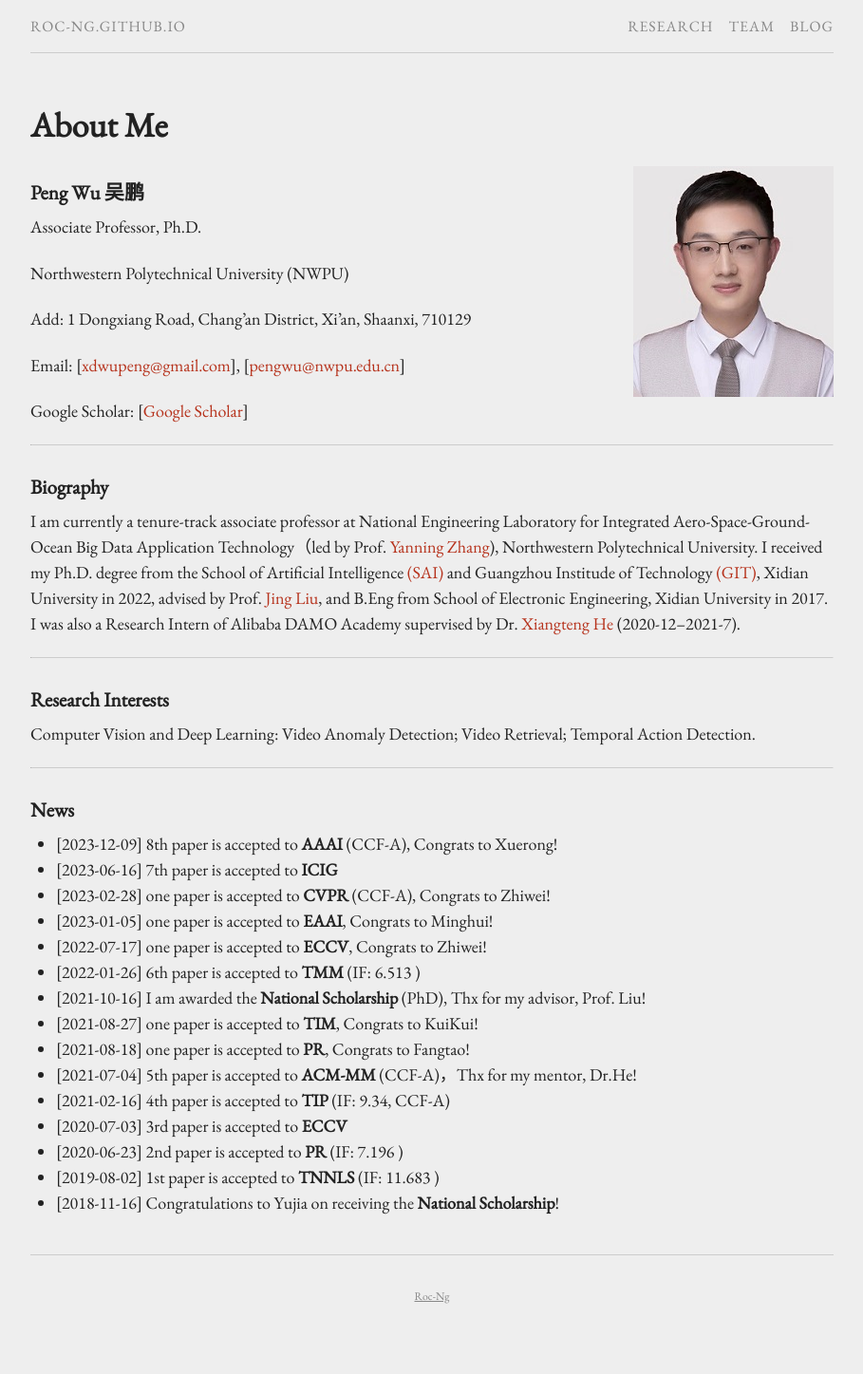
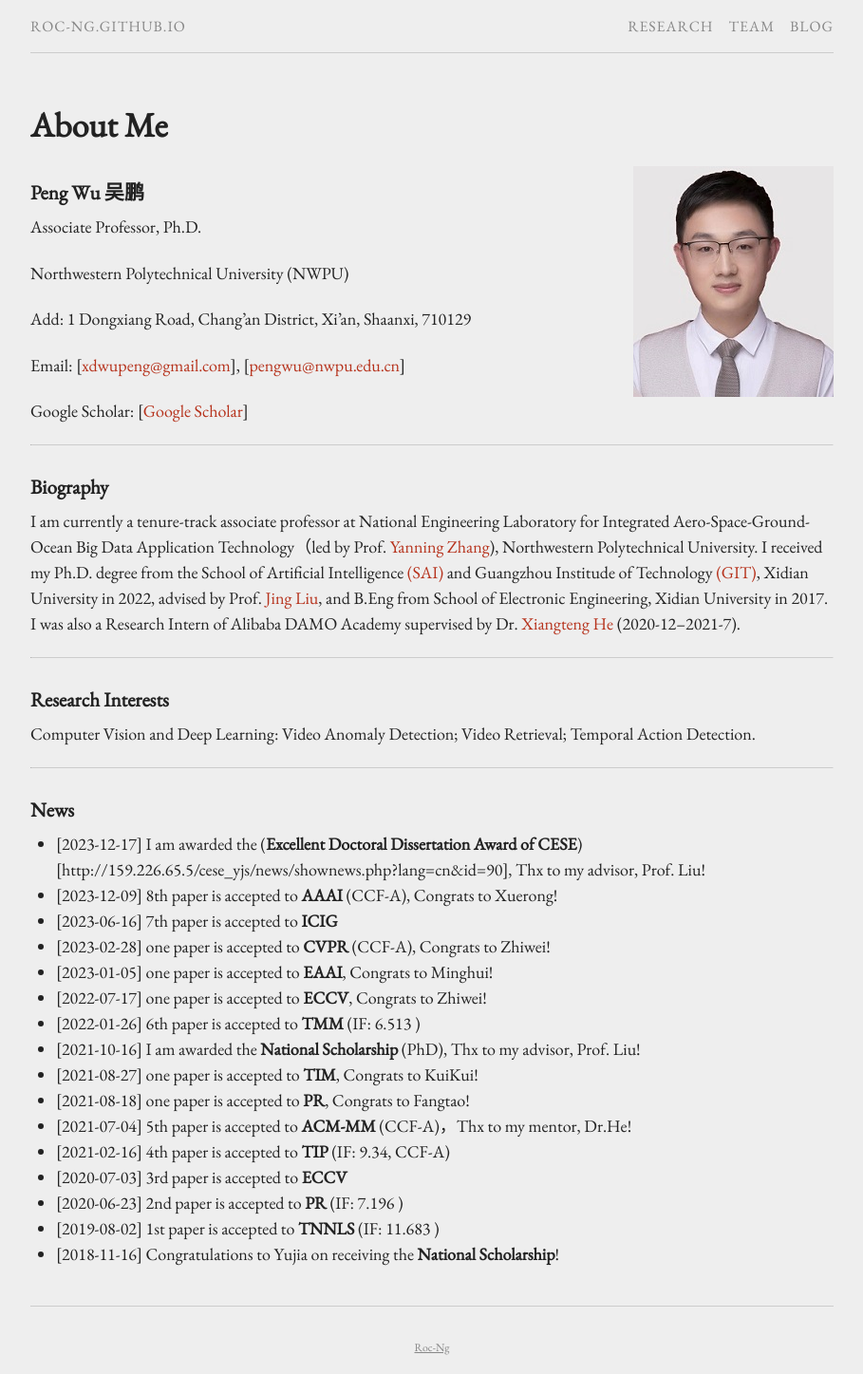
Before and after one commit to Roc-Ng/Roc-Ng.github.io, a Jekyll site: the page built from index.md, in a window 1280 px wide. Shown: the whole page at 95% size, without its empty margins (185-1094 px from the left). Built offline with Jekyll 4.4.1, drawn with Linux system fonts in a browser that asks for light colours; before the commit the page ends 1393 px from its top, so only the background shows below that.

Commit message:
Update index.md

```diff
--- a/index.md
+++ b/index.md
@@ -33,17 +33,18 @@ Computer Vision and Deep Learning: Video Anomaly Detection; Video Retrieval; Tem
 ------
 
 ### News
++ [2023-12-17]  I am awarded the (**Excellent Doctoral Dissertation Award of CESE**)[http://159.226.65.5/cese_yjs/news/shownews.php?lang=cn&id=90], Thx to my advisor, Prof. Liu!
 + [2023-12-09]  8th paper is accepted to **AAAI** (CCF-A), Congrats to Xuerong!
 + [2023-06-16]  7th paper is accepted to **ICIG**
 + [2023-02-28]  one paper is accepted to **CVPR** (CCF-A), Congrats to Zhiwei!
 + [2023-01-05]  one paper is accepted to **EAAI**, Congrats to Minghui!
 + [2022-07-17]  one paper is accepted to **ECCV**, Congrats to Zhiwei!
 + [2022-01-26]  6th paper is accepted to **TMM** (IF: 6.513 )
-+ [2021-10-16]  I am awarded the **National Scholarship** (PhD), Thx for my advisor, Prof. Liu!
++ [2021-10-16]  I am awarded the **National Scholarship** (PhD), Thx to my advisor, Prof. Liu!
 + [2021-08-27]  one paper is accepted to **TIM**, Congrats to KuiKui!
 + [2021-08-18]  one paper is accepted to **PR**, Congrats to Fangtao!
 <!-- + [2021-07-20]  one paper is accepted to **IEEE ACCESS**, Congrats to Zhiwei! -->
-+ [2021-07-04]  5th paper is accepted to **ACM-MM** (CCF-A)，Thx for my mentor, Dr.He!
++ [2021-07-04]  5th paper is accepted to **ACM-MM** (CCF-A)，Thx to my mentor, Dr.He!
 + [2021-02-16]  4th paper is accepted to **TIP** (IF: 9.34, CCF-A)
 + [2020-07-03]  3rd paper is accepted to **ECCV**
 + [2020-06-23]  2nd paper is accepted to **PR** (IF: 7.196 )
```
